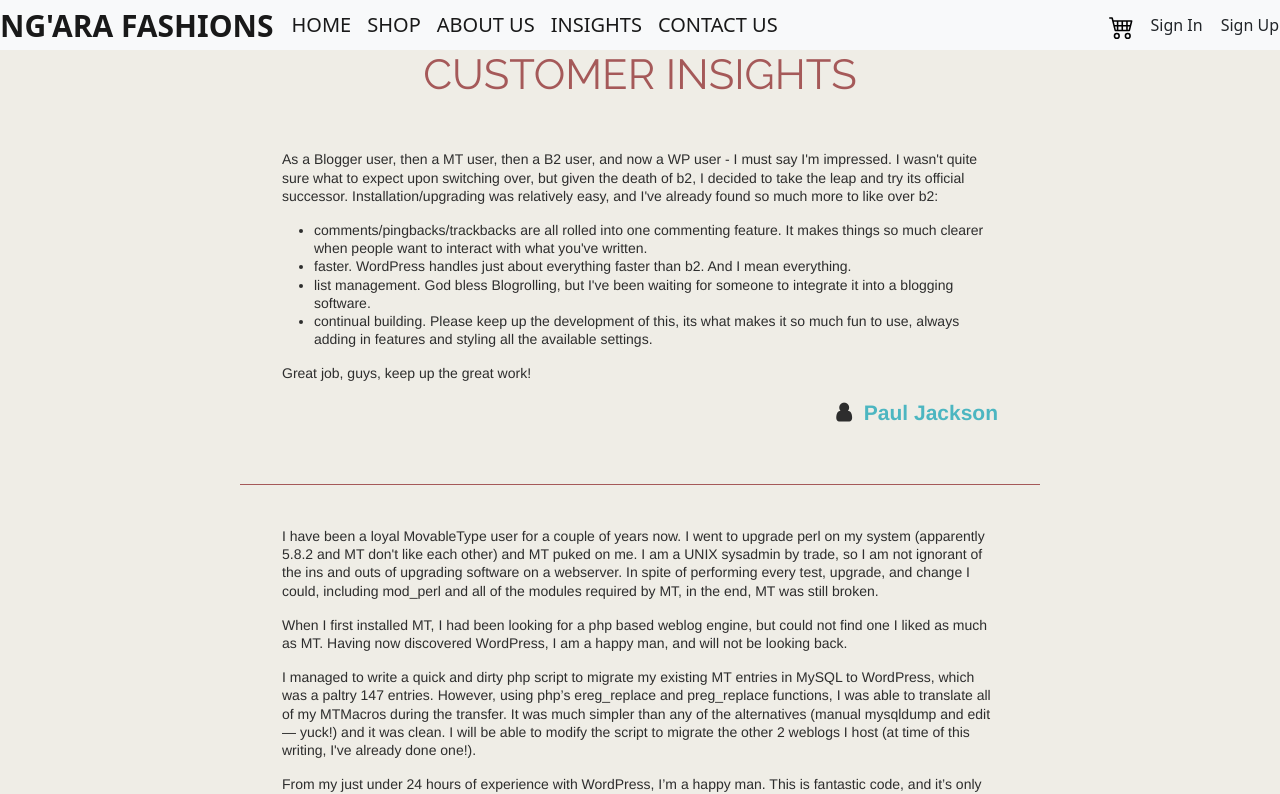
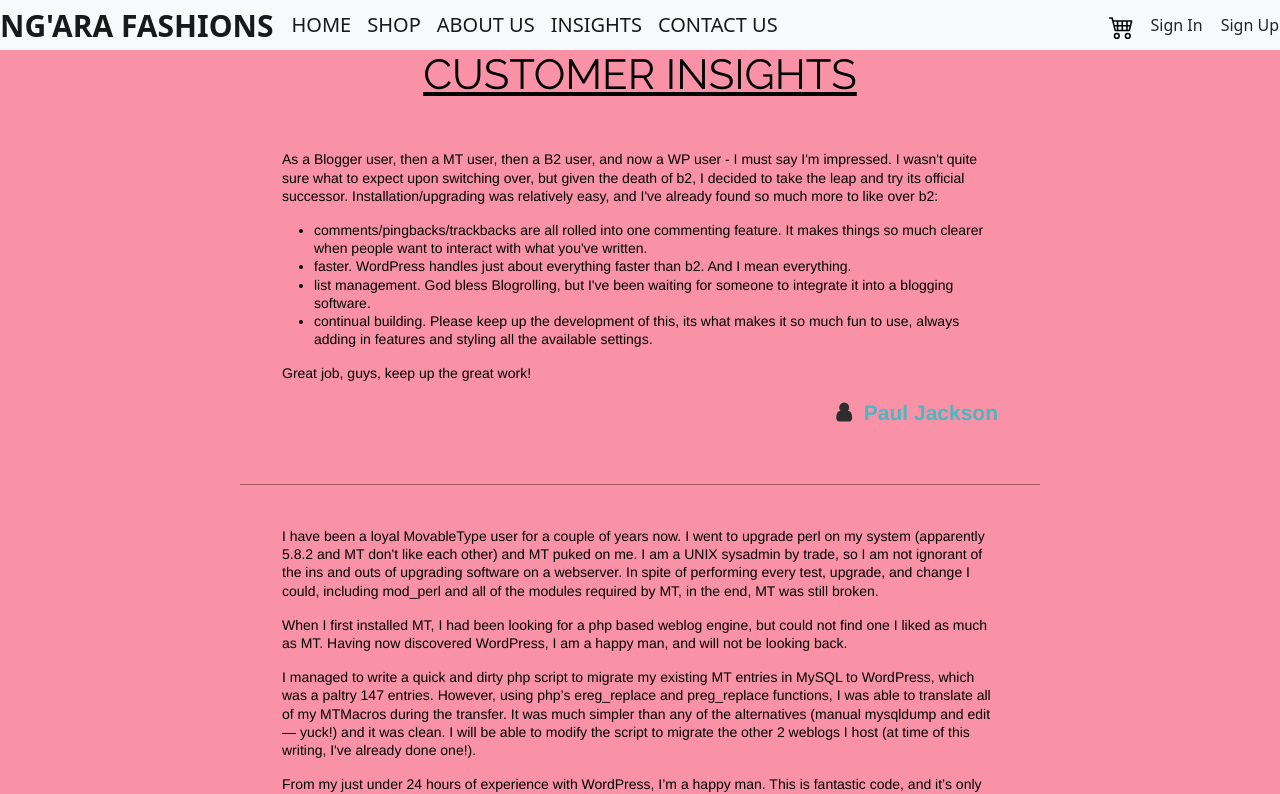
Before and after one commit to Carol254/kuiFashions, an Angular app: page /dashboard/insights in a window 1280 px wide. Shown: the top 794 px of the page. Built offline with nearby package versions, Linux system fonts and the light colour scheme; a web font is replaced by a local one.

Commit message:
changes to insights page

```diff
--- a/src/app/dashboard/insights/insights.component.css
+++ b/src/app/dashboard/insights/insights.component.css
@@ -8,8 +8,8 @@
     font-family: "Droid Serif", Helvetica, sans-serif;
     font-size: 14px;
     font-weight: 400;
-    background-color: #efede6;
-    color: #2d2d2d;
+    background-color: #f992a6;
+    color: #000;
     margin: 0;
     padding: 0;
   }
@@ -39,7 +39,7 @@
     font-weight: 400;
     font-size: 2.3em;
     text-align: center;
-    color: #a55959;
+    color: #000;
     transition: font-size .5s ease;
   }
 
--- a/src/app/dashboard/insights/insights.component.html
+++ b/src/app/dashboard/insights/insights.component.html
@@ -11,7 +11,7 @@
 </head>
 <body>
   <section id="testimonials">
-    <h1>CUSTOMER INSIGHTS</h1>
+    <h1><u>CUSTOMER INSIGHTS</u></h1>
     <div class="col">
         <p>As a Blogger user, then a MT user, then a B2 user, and now a WP user - I must say I'm impressed. I wasn't quite sure what to expect upon switching over, but given the death of b2, I decided to take the leap and try its official successor. Installation/upgrading was relatively easy, and I've already found so much more to like over b2:</p>
         <ul>
```
